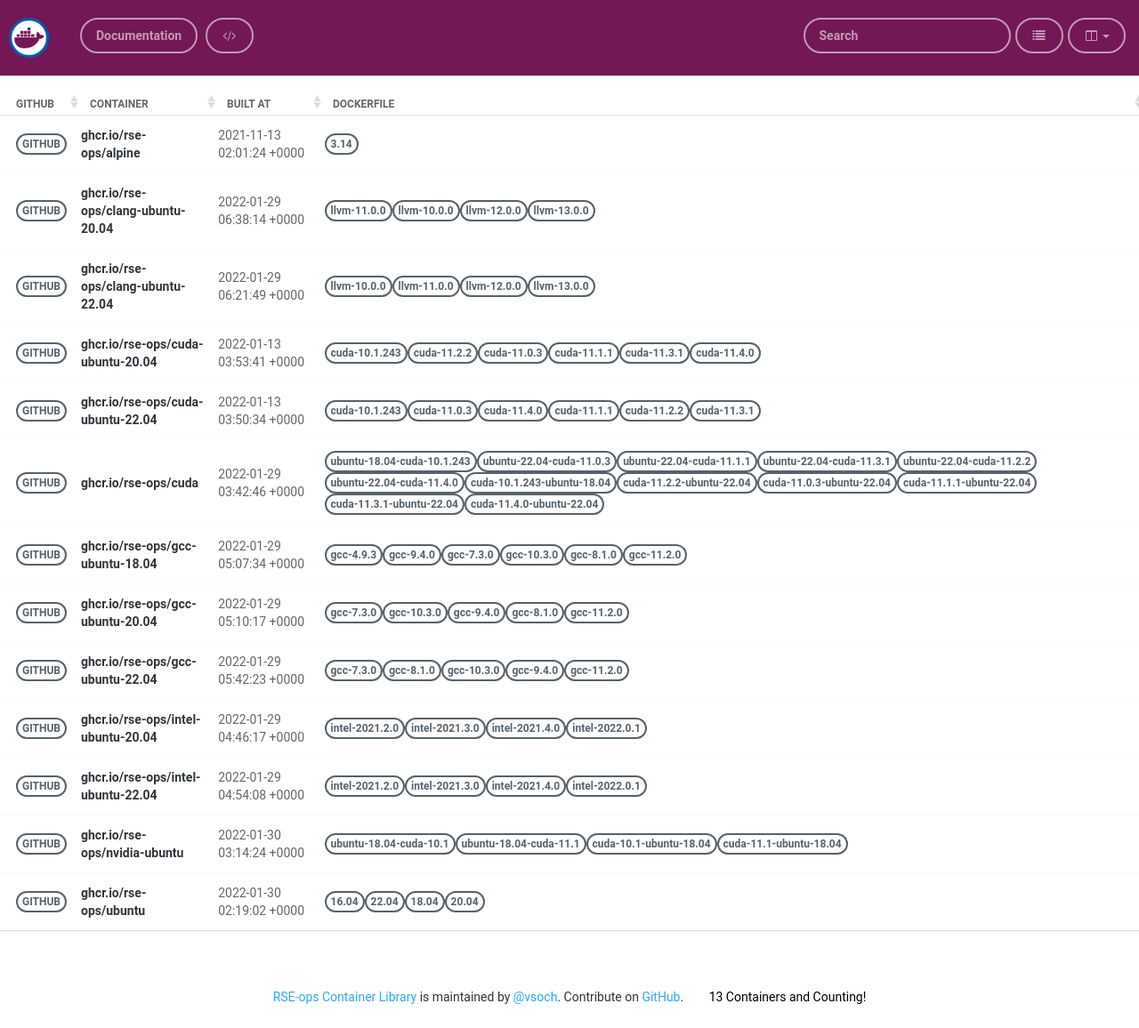
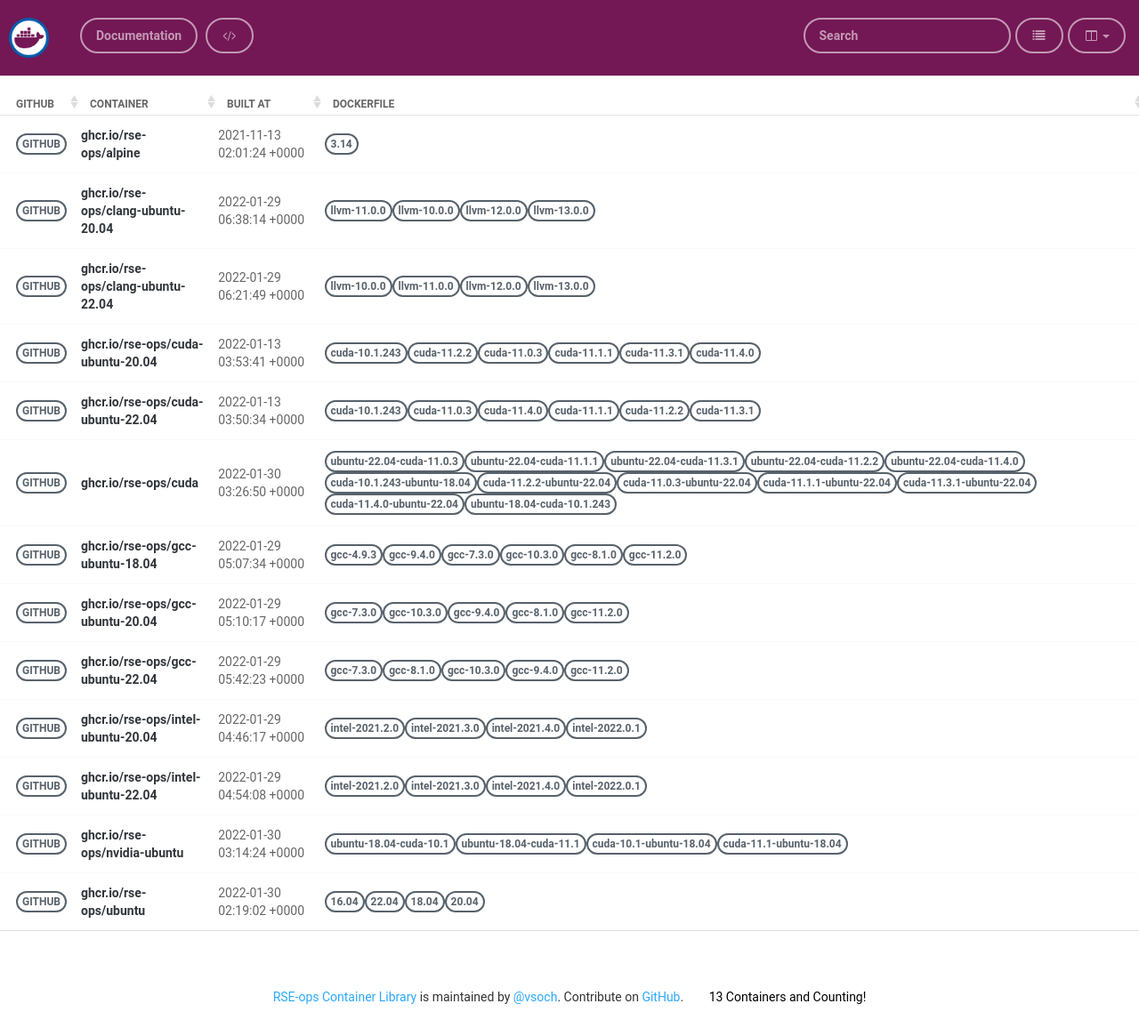
Before and after one commit to rse-ops/docker-images, a Jekyll site: the page built from pages/index.md, in a window 1280 px wide. Shown: the whole page at 89% size. Built offline with Jekyll 4.4.1, drawn with Linux system fonts in a browser that asks for light colours; nearby versions of some CDN libraries.

Commit message:
Automated push to update library 2022-01-30

```diff
--- a/_library/ghcr.io-rse-ops-cuda.md
+++ b/_library/ghcr.io-rse-ops-cuda.md
@@ -1,14 +1,11 @@
 ---
 layout: container
 name: ghcr.io/rse-ops/cuda
-updated_at: 2022-01-29 03:42:46.676768
+updated_at: 2022-01-30 03:26:50.431195
 
 
 container_url: https://github.com/orgs/rse-ops/packages/container/package/cuda
 versions:
- - tag: ubuntu-18.04-cuda-10.1.243
-   dockerfile: https://github.com/rse-ops/docker-images/blob/main/ubuntu/cuda/Dockerfile
-   manifest: https://crane.ggcr.dev/manifest/ghcr.io/rse-ops/cuda:ubuntu-18.04-cuda-10.1.243
  - tag: ubuntu-22.04-cuda-11.0.3
    dockerfile: https://github.com/rse-ops/docker-images/blob/main/ubuntu/cuda/Dockerfile
    manifest: https://crane.ggcr.dev/manifest/ghcr.io/rse-ops/cuda:ubuntu-22.04-cuda-11.0.3
```
Also changed, not shown: other parts of _library/ghcr.io-rse-ops-cuda.md (+3 -0 lines).
